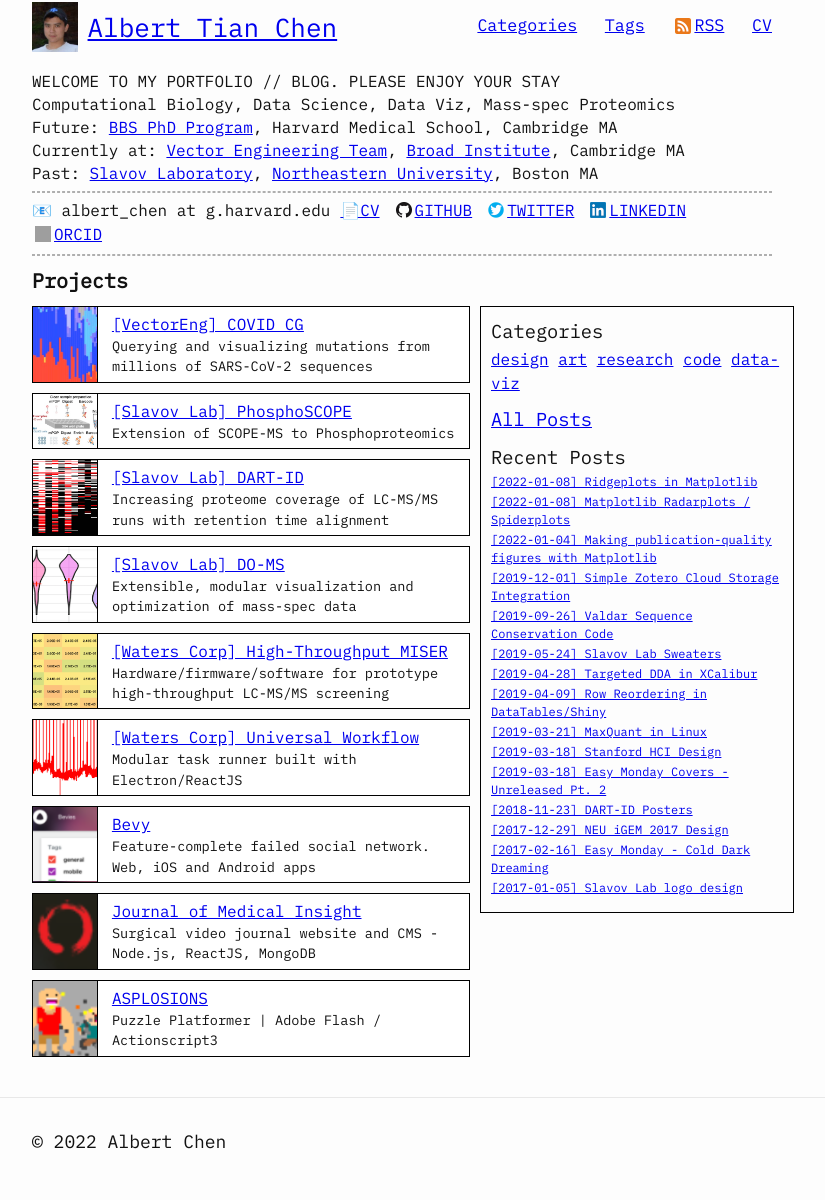
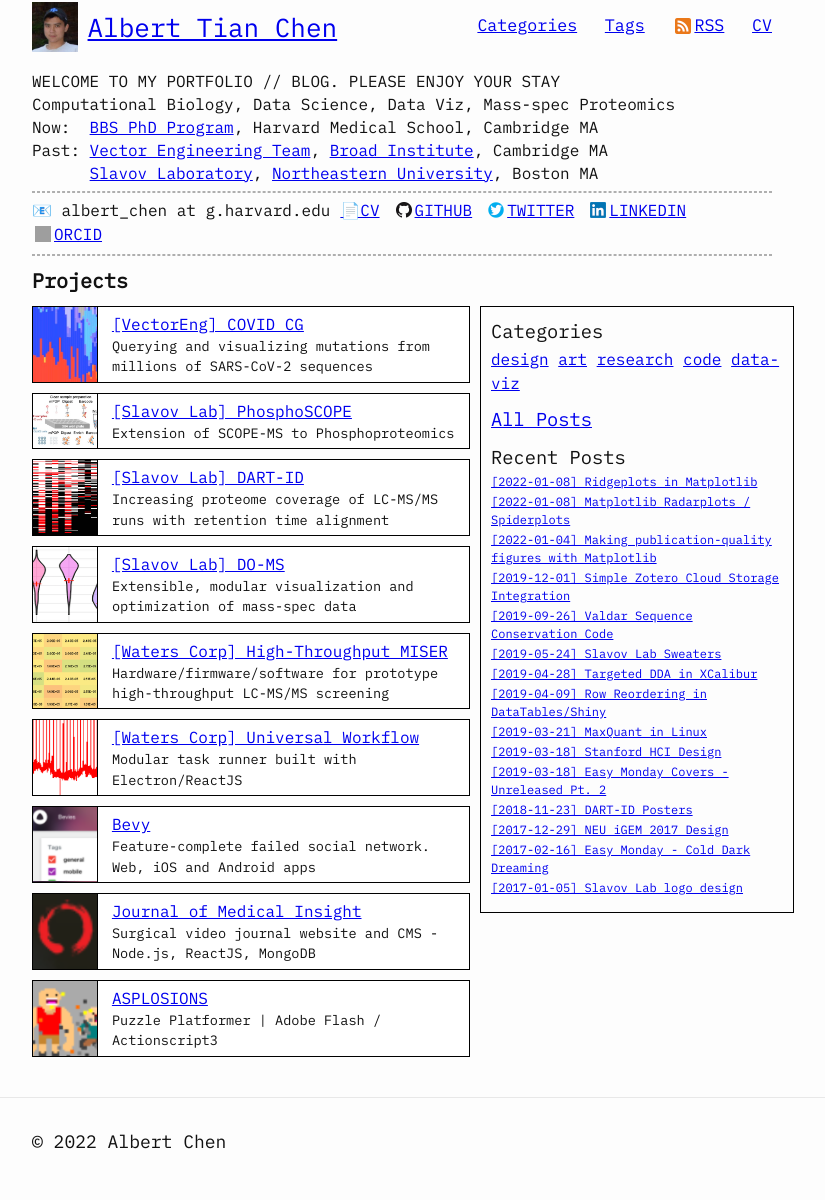
Before and after one commit to atc3/atc3.github.io, a Jekyll site: the page built from index.html, in a window 1280 px wide. Shown: the whole page, without its empty margins (238-1063 px from the left). Built offline with Jekyll 4.4.1, drawn with Linux system fonts in a browser that asks for light colours; grey boxes are pictures that could not be loaded.

Commit message:
Update current status

```diff
--- a/_layouts/home.html
+++ b/_layouts/home.html
@@ -29,9 +29,9 @@
   <div class='abstract'>
     <p>WELCOME TO MY PORTFOLIO // BLOG. PLEASE ENJOY YOUR STAY</p>
     <p>Computational Biology, Data Science, Data Viz, Mass-spec Proteomics</p>
-    <p>Future: <a href="https://bbsphd.hms.harvard.edu/" target="_blank">BBS PhD Program</a>, Harvard Medical School, Cambridge MA</p>
-    <p>Currently at: <a href="https://vector.engineering" target="_blank" title="Vector Engineering">Vector Engineering Team</a>, <a href="https://www.broadinstitute.org/", target="_blank", title="Broad Institute">Broad Institute</a>, Cambridge MA</p>
-    <p>Past: <a href="https://slavovlab.net" target="_blank" title="Slavov Lab Web Page">Slavov Laboratory</a>, <a href="https://northeastern.edu" target="_blank" title="Northeastern University Web Page">Northeastern University</a>, Boston MA</p>
+    <p>Now: &nbsp;<a href="https://bbsphd.hms.harvard.edu/" target="_blank">BBS PhD Program</a>, Harvard Medical School, Cambridge MA</p>
+    <p>Past: <a href="https://vector.engineering" target="_blank" title="Vector Engineering">Vector Engineering Team</a>, <a href="https://www.broadinstitute.org/", target="_blank", title="Broad Institute">Broad Institute</a>, Cambridge MA</p>
+    <p>&nbsp;&nbsp;&nbsp;&nbsp;&nbsp;&nbsp;<a href="https://slavovlab.net" target="_blank" title="Slavov Lab Web Page">Slavov Laboratory</a>, <a href="https://northeastern.edu" target="_blank" title="Northeastern University Web Page">Northeastern University</a>, Boston MA</p>
     <hr />
     <ul class='abstract-links'>
       <li><span>📧 albert_chen at g.harvard.edu</span></li>
```
